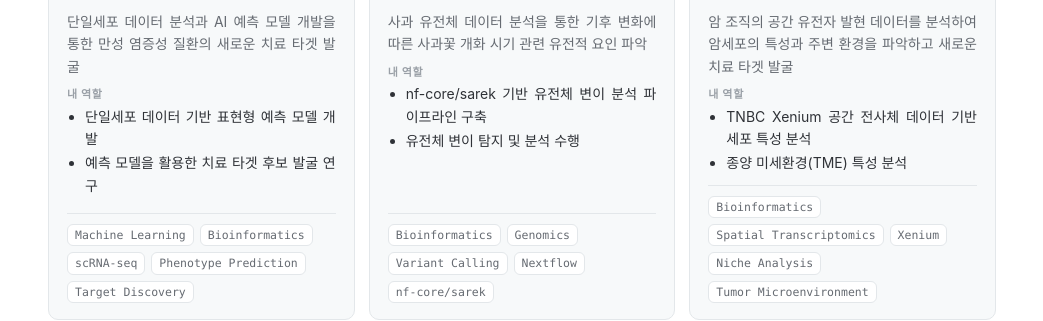
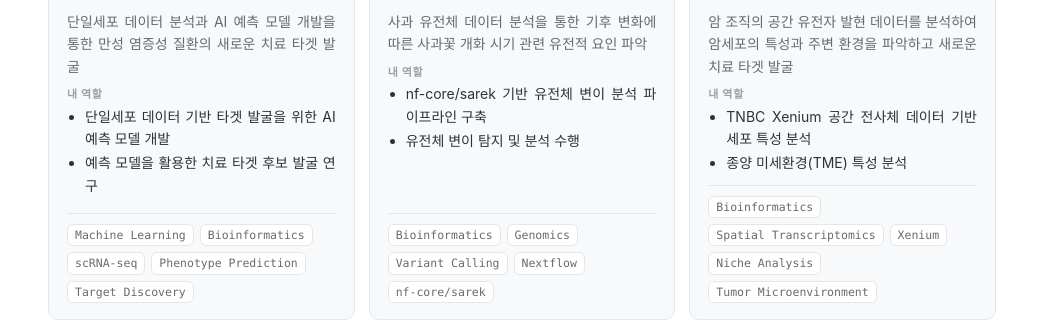
Before and after one commit to janghyunnoh/janghyunnoh.github.io, a Jekyll site: the page built from ko/projects/index.md, in a window 1280 px wide and 900 px high. Shown: the part 302-623 px from the top of the window, without its empty margins (118-1161 px from the left). Built offline with Jekyll 4.4.1, drawn with Linux system fonts in a browser that asks for light colours.

Commit message:
CV/Projects: frame AIgenDrug work as prediction models for target discovery
Co-Authored-By: Claude Opus 5.5 <noreply@anthropic.com>
Claude-Session: https://claude.ai/code/session_01KSQJoZP1auZdYkoBxWPSet

```diff
--- a/_data/projects.yml
+++ b/_data/projects.yml
@@ -15,10 +15,10 @@
   summary: "Analyze single-cell data and develop AI prediction models to discover new therapeutic targets for chronic inflammatory diseases."
   summary_ko: "단일세포 데이터 분석과 AI 예측 모델 개발을 통한 만성 염증성 질환의 새로운 치료 타겟 발굴"
   role:
-    - "Developed single-cell-based phenotype prediction models"
+    - "Developed AI prediction models for target discovery using single-cell data"
     - "Discovered therapeutic target candidates using the prediction models"
   role_ko:
-    - "단일세포 데이터 기반 표현형 예측 모델 개발"
+    - "단일세포 데이터 기반 타겟 발굴을 위한 AI 예측 모델 개발"
     - "예측 모델을 활용한 치료 타겟 후보 발굴 연구"
   tags: [Machine Learning, Bioinformatics, scRNA-seq, Phenotype Prediction, Target Discovery]
 
```
Also changed, not shown: 4 other files.
